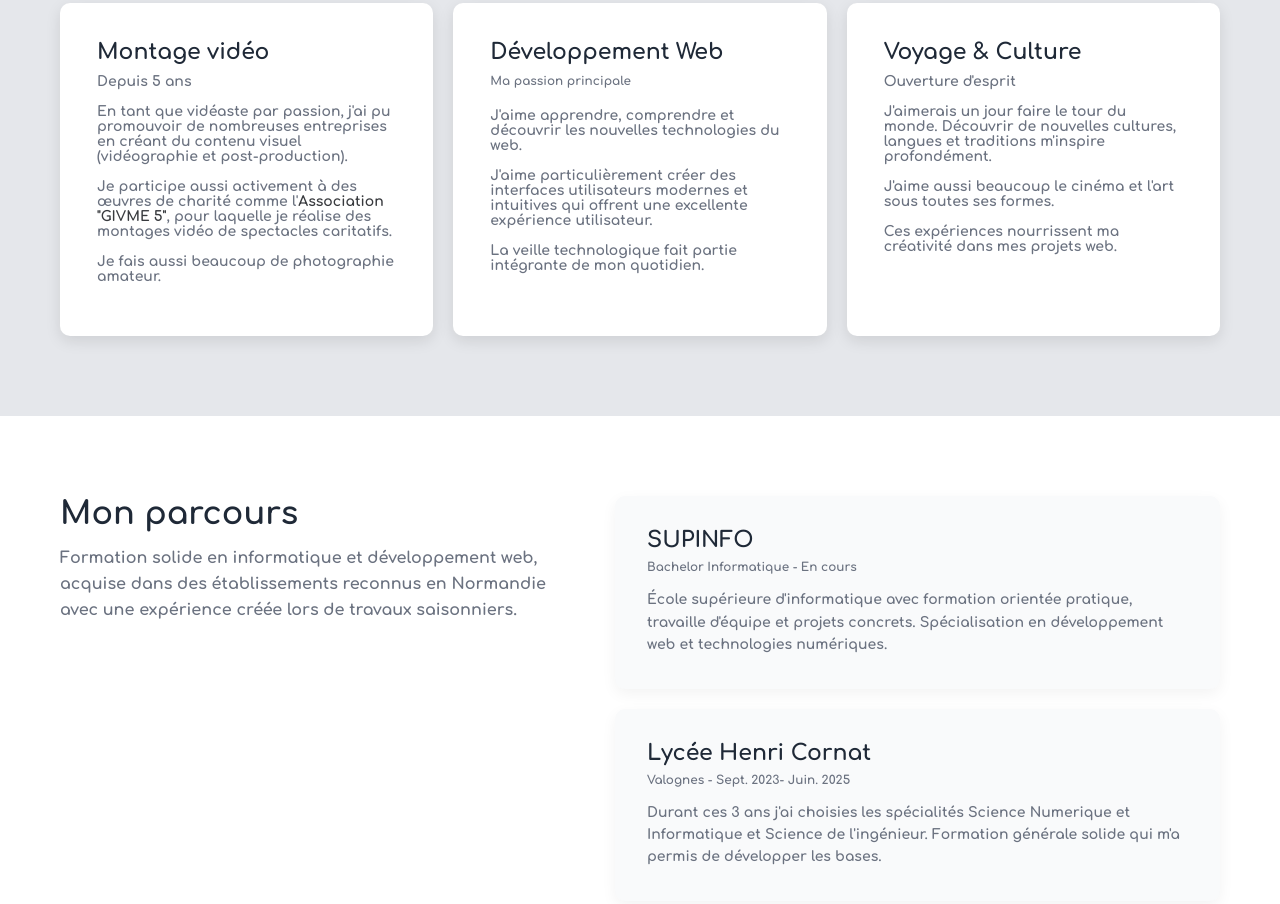
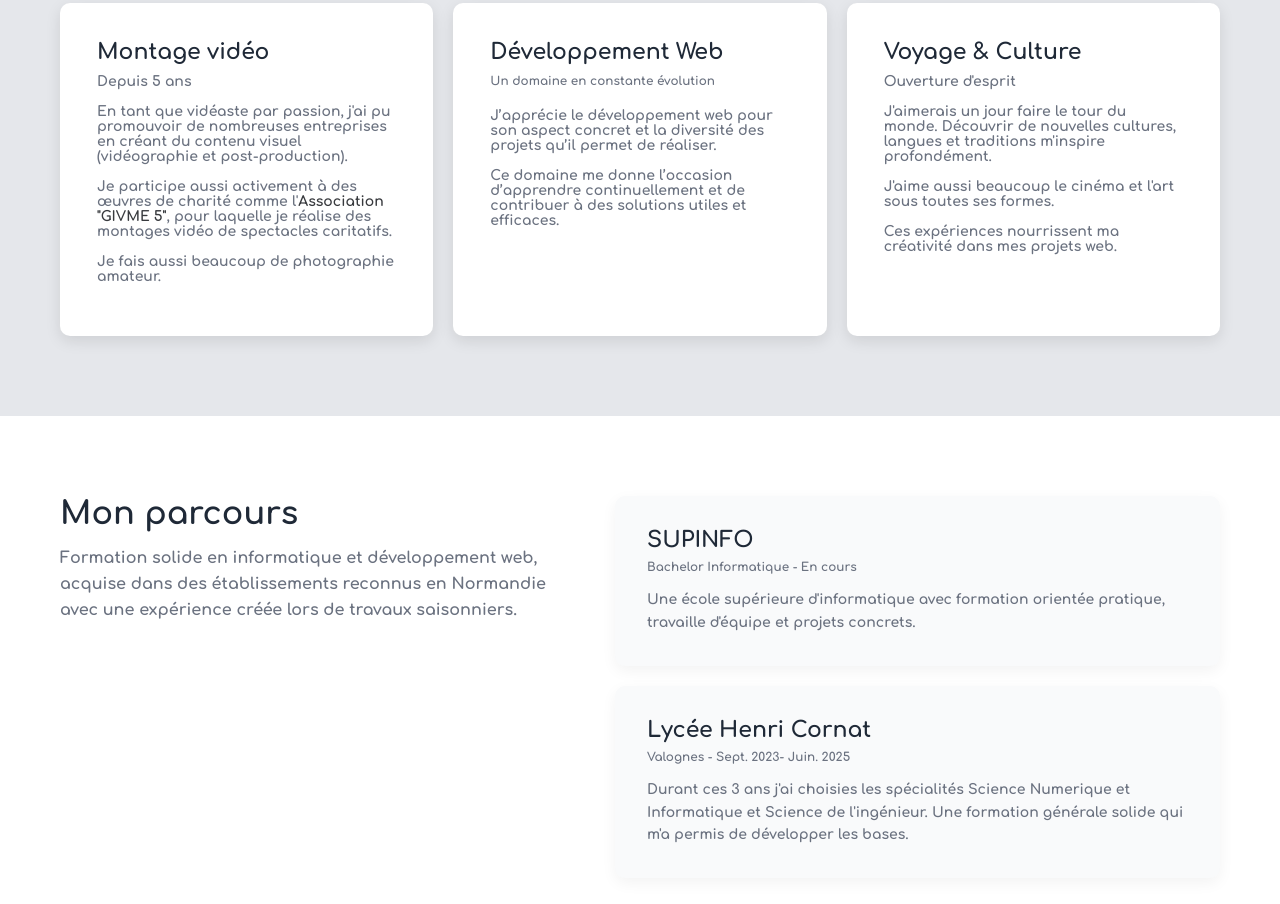
Before and after one commit to Physiccc09/Khylian-portfolio, a plain HTML site: page index.html in a window 1280 px wide. Shown: the part 1496-2400 px from the top of the page. Drawn offline with nearby package versions, Linux system fonts and the light colour scheme.

Commit message:
le texte qui change

```diff
--- a/index.html
+++ b/index.html
@@ -186,15 +186,12 @@
 
             <div class="passion-card">
                 <h3>Développement Web</h3>
-                <p class="beta">Ma passion principale</p>
+                <p class="beta">Un domaine en constante évolution</p>
                 <p>
-                    J'aime apprendre, comprendre et découvrir les nouvelles technologies du web.
+                    J’apprécie le développement web pour son aspect concret et la diversité des projets qu’il permet de réaliser.
                 </p>
                 <p>
-                    J'aime particulièrement créer des interfaces utilisateurs modernes et intuitives qui offrent une excellente expérience utilisateur.
-                </p>
-                <p>
-                    La veille technologique fait partie intégrante de mon quotidien.
+                    Ce domaine me donne l’occasion d’apprendre continuellement et de contribuer à des solutions utiles et efficaces.
                 </p>
             </div>
 
@@ -227,7 +224,7 @@
             <h3>SUPINFO</h3>
             <p class="meta">Bachelor Informatique - En cours</p>
             <p>
-                École supérieure d'informatique avec formation orientée pratique, travaille d'équipe et projets concrets. Spécialisation en développement web et technologies numériques.
+                Une école supérieure d'informatique avec formation orientée pratique, travaille d'équipe et projets concrets.
             </p>
         </div>
 
@@ -235,7 +232,7 @@
             <h3>Lycée Henri Cornat</h3>
             <p class="meta">Valognes - Sept. 2023- Juin. 2025</p>
             <p>
-                Durant ces 3 ans j'ai choisies les spécialités Science Numerique et Informatique et Science de l'ingénieur. Formation générale solide qui m'a permis de développer les bases.
+                Durant ces 3 ans j'ai choisies les spécialités Science Numerique et Informatique et Science de l'ingénieur. Une formation générale solide qui m'a permis de développer les bases.
             </p>
         </div>
     </div>
```
